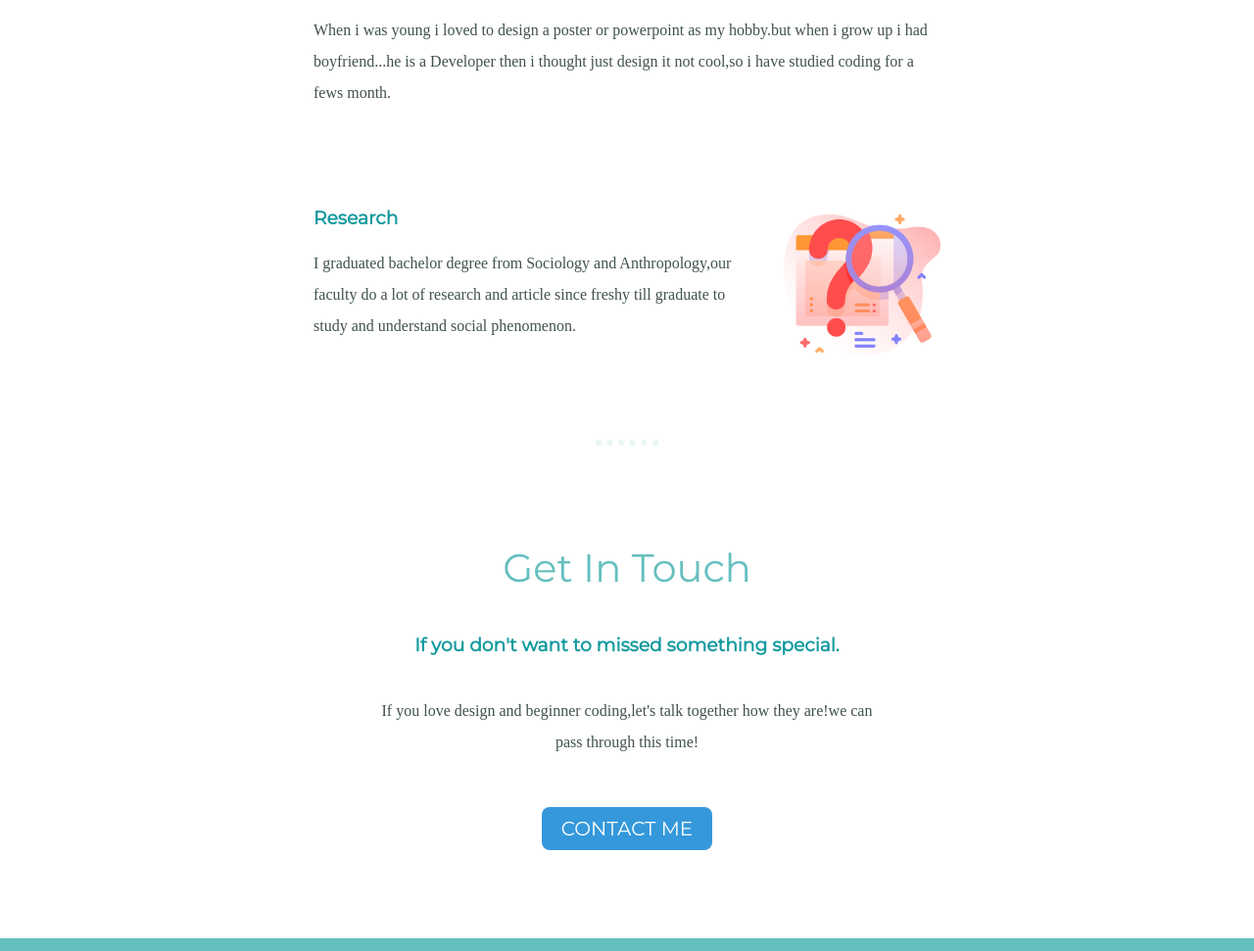
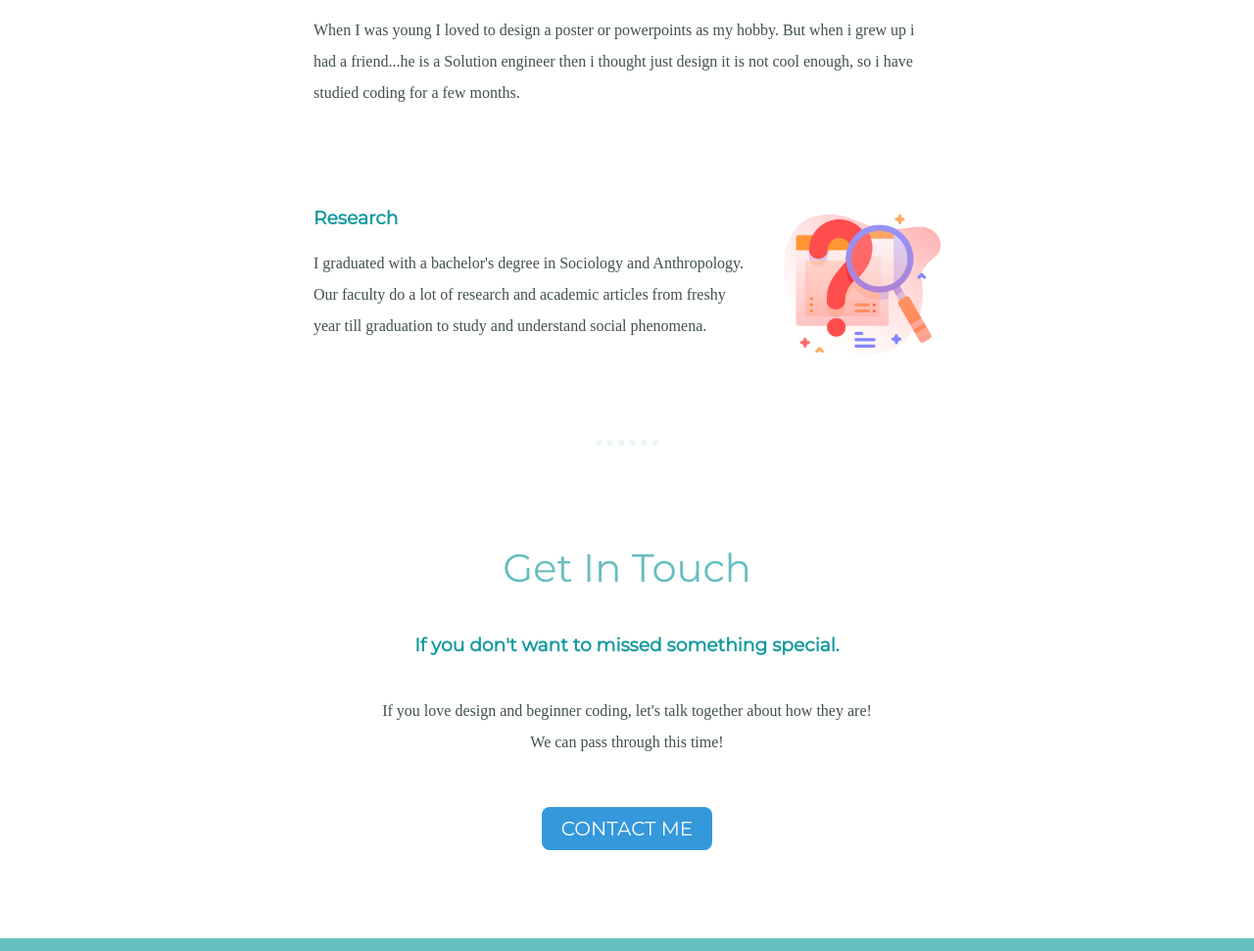
Before and after one commit to ychanya/Personal-site, a plain HTML site: page index.html in a window 1280 px wide. Shown: the part 1685-2656 px from the top of the page at 98% size. Drawn offline with Linux system fonts and the light colour scheme.

Commit message:
Update index.html
This commit is update personal information in index.html file.

```diff
--- a/index.html
+++ b/index.html
@@ -23,7 +23,7 @@
       <div class="profile">
         <img src="ya.jpg" alt="ya-img">
         <h2>Holla.</h2>
-        <p class="intro">As what you see this is my first coding project,i wish  my website will display the entire element as it supposed to be lol.Anyway i look forward to your feedback!! 😊 </p>
+        <p class="intro">As you see this is my first coding project, I hope my website will display the entire element as it is supposed to be lol.Anyway I look forward to your feedback!! 😊</p>
       </div>
       <hr>
       <div class="skills">
@@ -31,19 +31,19 @@
         <div class="skill-row">
           <img class="coding" src="coding.png" alt="coding-img">
           <h3>Design & Coding</h3>
-          <p>When i was young i loved to design a poster or powerpoint as my hobby.but when i grow up i had boyfriend...he is a Developer then i thought just design it not cool,so i have studied coding for a fews month.</p>
+          <p>When I was young I loved to design a poster or powerpoints as my hobby. But when i grew up i had a friend...he is a Solution engineer then i thought just design it is not cool enough, so i have studied coding for a few months.</p>
         </div>
         <div class="skill-row">
           <img class="research" src="research.png" alt="research-img">
           <h3>Research</h3>
-          <p>I graduated bachelor degree from Sociology and Anthropology,our faculty do a lot of research and article since freshy till graduate to study and understand social phenomenon.</p>
+          <p>I graduated with a bachelor's degree in Sociology and Anthropology. Our faculty do a lot of research and academic articles from freshy year till graduation to study and understand social phenomena.</p>
         </div>
       </div>
       <hr>
       <div class="contact-me">
         <h2>Get In Touch</h2>
         <h3>If you don't want to missed something special.</h3>
-        <p class="contact-message">If you love design and beginner coding,let's talk together how they are!we can pass through this time!</p>
+        <p class="contact-message">If you love design and beginner coding, let's talk together about how they are! We can pass through this time!</p>
         <a class="btn" href="mailto:ya.chumdee@gmail.com">CONTACT ME</a>
       </div>
     </div>
```
